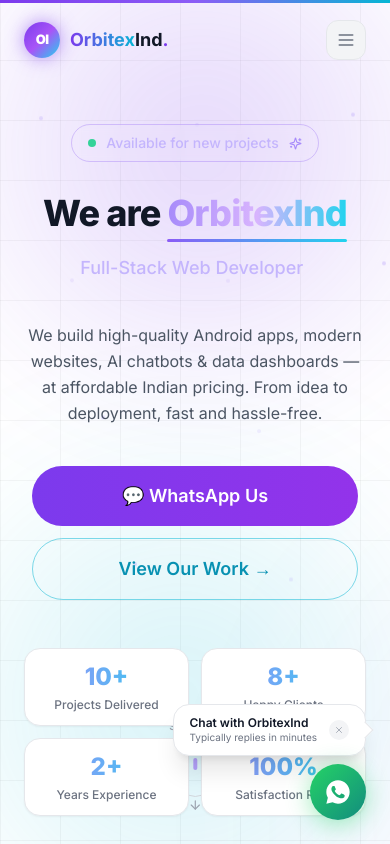
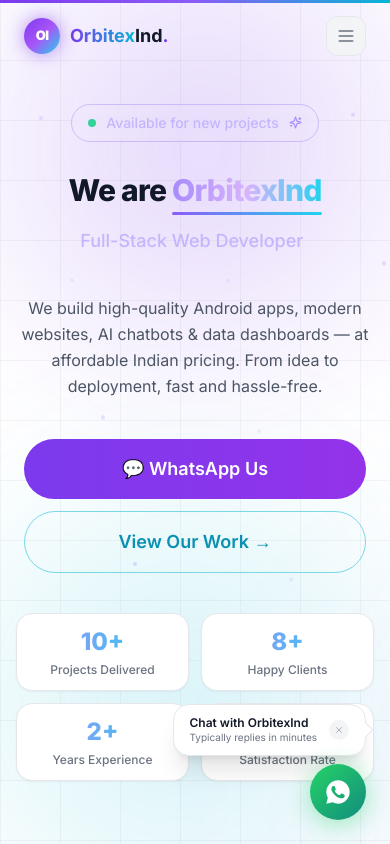
Before and after one commit to orbitexind/ORBITEX_WEBSITE, a Next.js app: page / in a window 390 px wide. Shown: the top 844 px of the page. Built offline with nearby package versions, Linux system fonts and the light colour scheme.

Commit message:
Fix layout for Android: 100svh, viewport-fit=cover, mobile font sizes and padding

```diff
--- a/app/layout.tsx
+++ b/app/layout.tsx
@@ -60,6 +60,7 @@ export const viewport = {
   width: "device-width",
   initialScale: 1,
   maximumScale: 5,
+  viewportFit: "cover",
 };
 
 export default function RootLayout({
--- a/components/layout/Navbar.tsx
+++ b/components/layout/Navbar.tsx
@@ -59,7 +59,7 @@ const Navbar = () => {
         className={`fixed top-0 left-0 right-0 z-40 transition-all duration-500 ${
           scrolled
             ? "py-3 bg-white/95 dark:bg-[#030712]/85 backdrop-blur-2xl border-b border-gray-200 dark:border-white/[0.06] shadow-[0_4px_24px_rgba(0,0,0,0.08)] dark:shadow-[0_4px_24px_rgba(0,0,0,0.4)]"
-            : "py-5 bg-transparent"
+            : "py-4 sm:py-5 bg-transparent"
         }`}
       >
         <div className="container mx-auto px-6 flex items-center justify-between max-w-7xl">
--- a/components/sections/Hero.tsx
+++ b/components/sections/Hero.tsx
@@ -34,7 +34,7 @@ const Hero = () => {
     <section
       id="home"
       ref={containerRef}
-      className="relative min-h-screen flex items-center justify-center overflow-hidden bg-white dark:bg-[#030712]"
+      className="relative min-h-[100svh] flex items-center justify-center overflow-hidden bg-white dark:bg-[#030712]"
       aria-label="Hero section"
     >
       {/* ─── Animated background layer ─── */}
@@ -104,7 +104,7 @@ const Hero = () => {
       {/* ─── Main content ─── */}
       <motion.div
         style={{ opacity, y }}
-        className="relative z-10 container mx-auto px-6 max-w-5xl text-center pt-24"
+        className="relative z-10 container mx-auto px-4 sm:px-6 max-w-5xl text-center pt-20 pb-10 sm:pt-24 sm:pb-0"
       >
         {/* Availability badge */}
         <motion.div
@@ -126,7 +126,7 @@ const Hero = () => {
           initial={{ opacity: 0, y: 30 }}
           animate={{ opacity: 1, y: 0 }}
           transition={{ duration: 0.7, delay: 0.1 }}
-          className="text-4xl xs:text-5xl sm:text-6xl md:text-7xl lg:text-[82px] font-extrabold leading-[1.1] tracking-tight mb-5"
+          className="text-3xl xs:text-4xl sm:text-5xl md:text-6xl lg:text-[82px] font-extrabold leading-[1.1] tracking-tight mb-5"
         >
           <span className="text-gray-900 dark:text-white">We are </span>
           <span className="relative inline-block">
@@ -187,7 +187,7 @@ const Hero = () => {
           initial={{ opacity: 0, y: 20 }}
           animate={{ opacity: 1, y: 0 }}
           transition={{ duration: 0.7, delay: 0.4 }}
-          className="flex flex-col sm:flex-row items-center justify-center gap-3 sm:gap-4 mb-12 sm:mb-16 w-full px-2 sm:px-0"
+          className="flex flex-col sm:flex-row items-center justify-center gap-3 sm:gap-4 mb-10 sm:mb-16 w-full px-2 sm:px-0"
         >
           <GlowButton href="https://wa.me/919503144168" variant="primary" size="lg" className="w-full sm:w-auto">
             💬 WhatsApp Us
@@ -250,7 +250,7 @@ const Hero = () => {
         initial={{ opacity: 0 }}
         animate={{ opacity: 1 }}
         transition={{ duration: 1, delay: 1.2 }}
-        className="absolute bottom-8 left-1/2 -translate-x-1/2 flex flex-col items-center gap-2 text-gray-400 dark:text-gray-600 hover:text-violet-600 dark:hover:text-violet-400 transition-colors"
+        className="absolute bottom-6 left-1/2 -translate-x-1/2 hidden sm:flex flex-col items-center gap-2 text-gray-400 dark:text-gray-600 hover:text-violet-600 dark:hover:text-violet-400 transition-colors"
         aria-label="Scroll to about section"
       >
         <span className="text-[10px] tracking-[0.2em] uppercase font-semibold">
```
